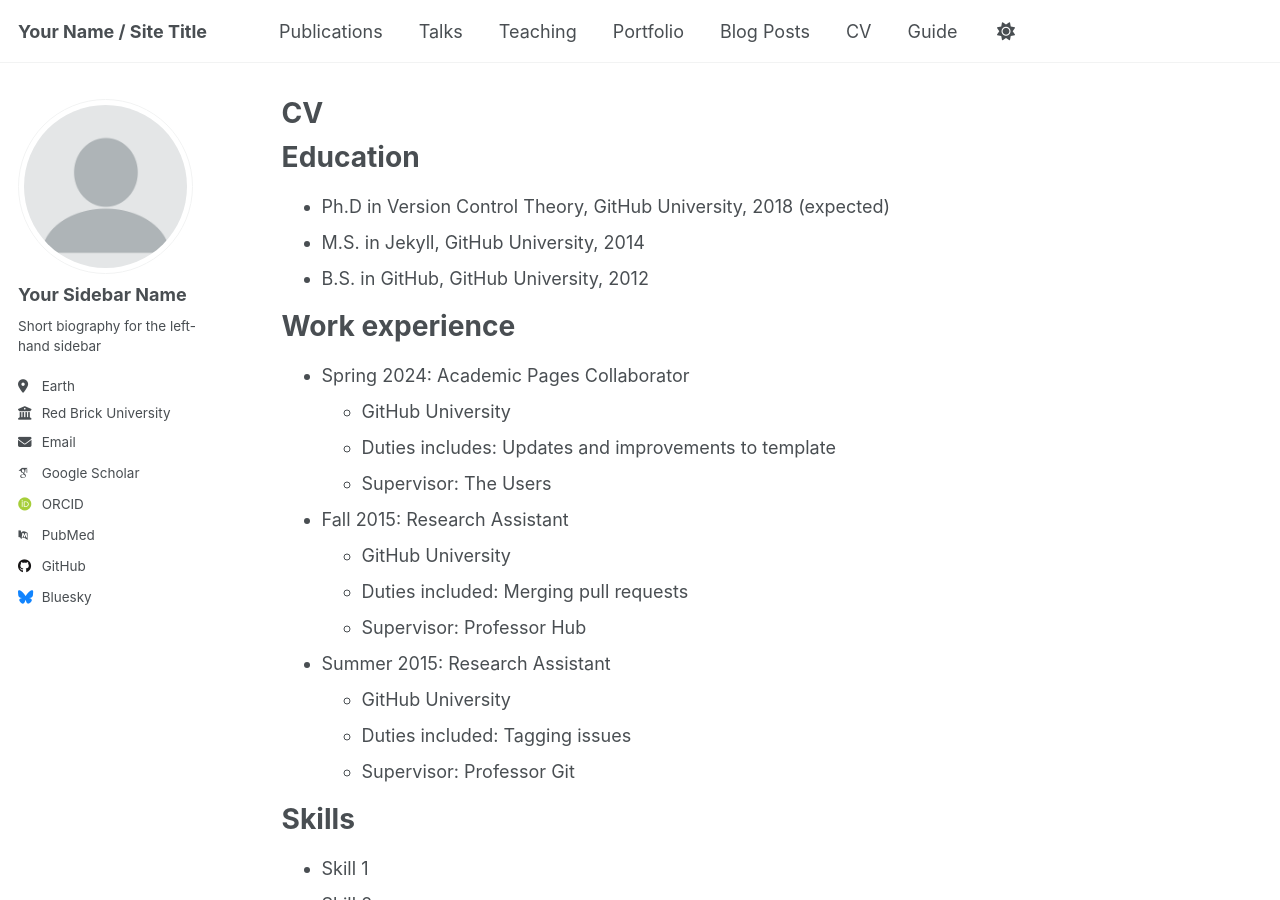
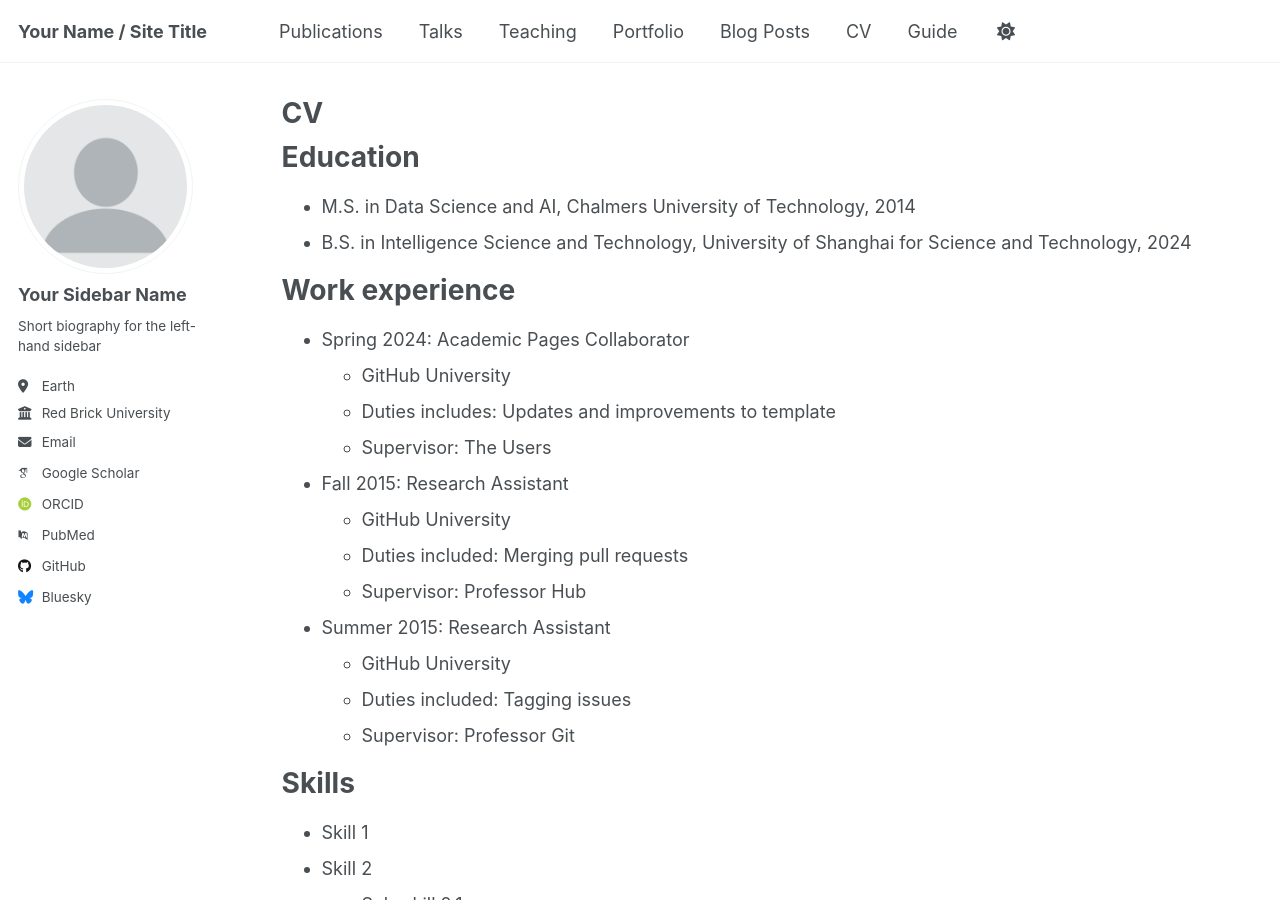
Before and after one commit to Yiming-Wange/yiming-wange.github.io, a Jekyll site: the page built from _pages/cv.md, in a window 1280 px wide and 900 px high. Built offline with Jekyll 4.4.1, drawn with Linux system fonts in a browser that asks for light colours; some web fonts are replaced.

Commit message:
Update cv.md

```diff
--- a/_pages/cv.md
+++ b/_pages/cv.md
@@ -11,9 +11,8 @@ redirect_from:
 
 Education
 ======
-* Ph.D in Version Control Theory, GitHub University, 2018 (expected)
-* M.S. in Jekyll, GitHub University, 2014
-* B.S. in GitHub, GitHub University, 2012
+* M.S. in Data Science and AI, Chalmers University of Technology, 2014
+* B.S. in Intelligence Science and Technology, University of Shanghai for Science and Technology, 2024
 
 Work experience
 ======
```
